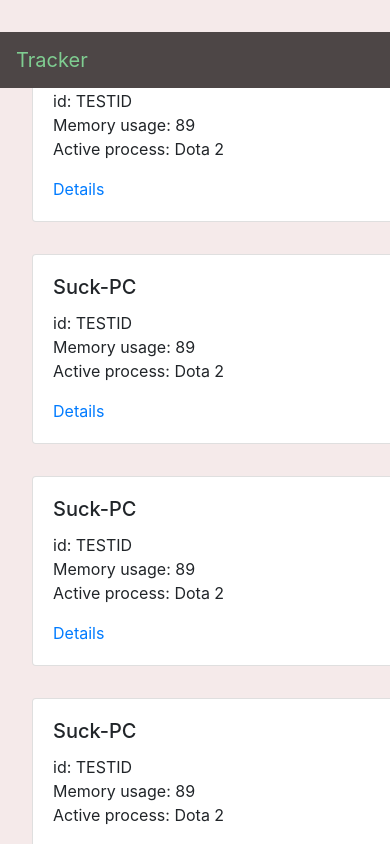
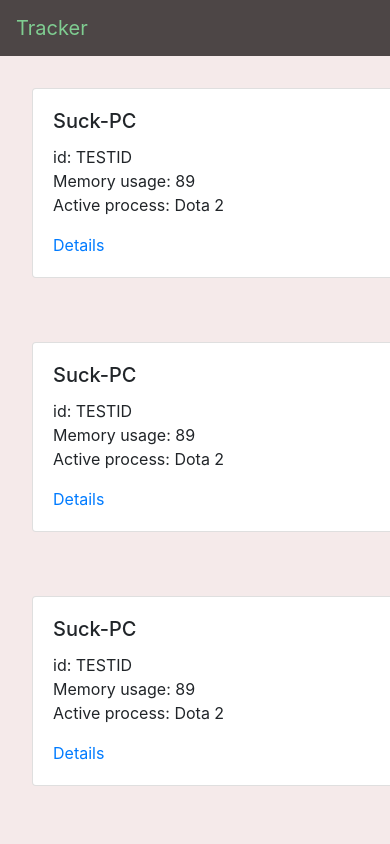
Before and after one commit to kiririnou/smilehackathon, a React app in the folder frontend/: page / in a window 390 px wide. Shown: the top 844 px of the page. Built offline with nearby package versions, Linux system fonts and the light colour scheme.

Commit message:
make main page responsive

```diff
--- a/frontend/src/components/MainPage/css/MainPage.css
+++ b/frontend/src/components/MainPage/css/MainPage.css
@@ -1,3 +1,18 @@
 #main-page{
     width: 100%;
+    display: grid;
+    grid-template-columns: auto auto auto;
+    padding-top: 3.5rem;
 }
+
+@media only screen and (max-width: 1280px) {
+    #main-page{
+        grid-template-columns: auto auto;
+    }
+}
+
+@media only screen and (max-width: 1024px) {
+    #main-page{
+        grid-template-columns: auto;
+    }
+}
```
